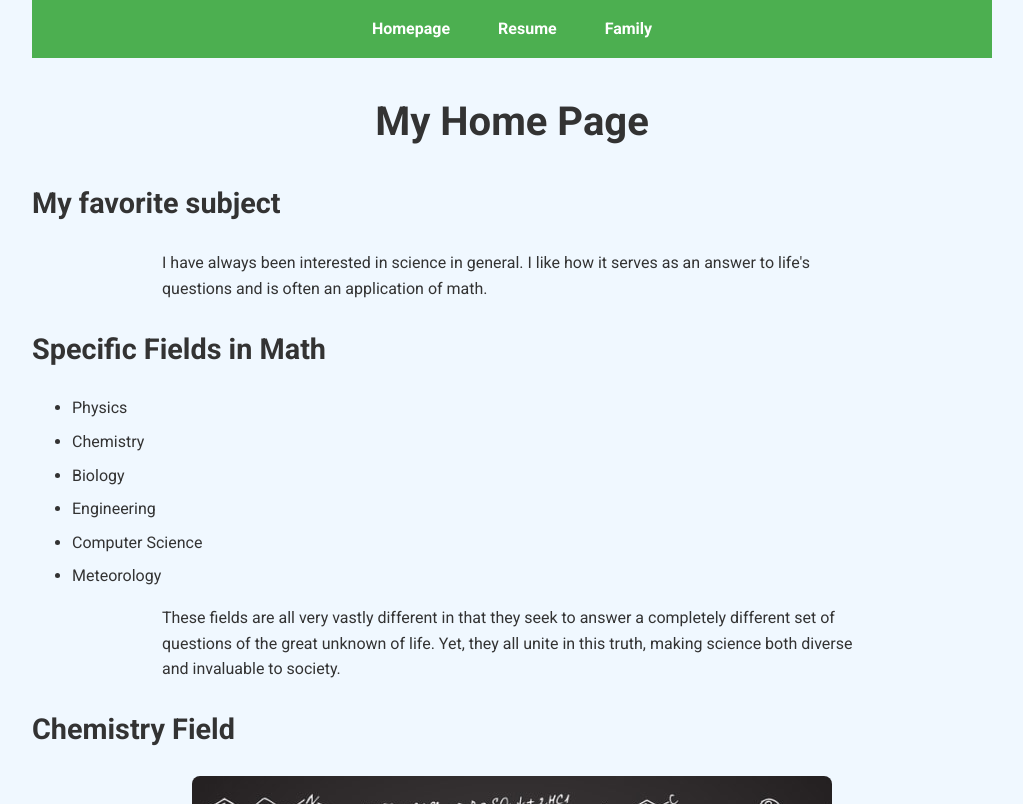
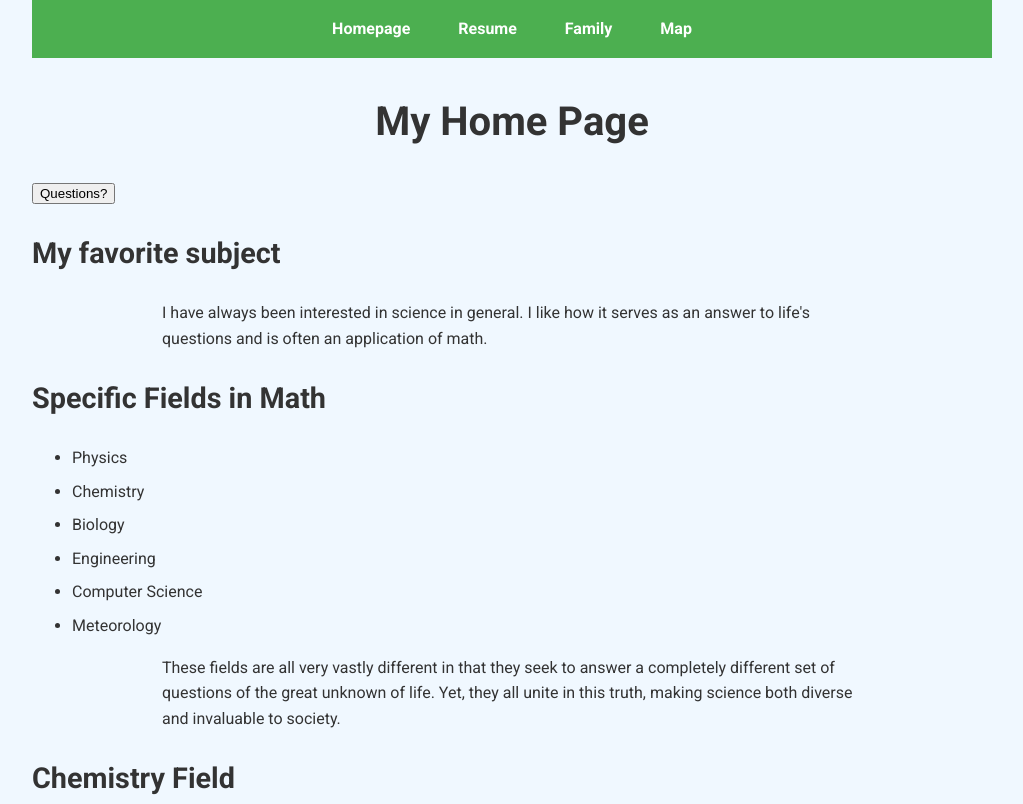
Before and after one commit to ekumar100/-Project3-ekumar100.github.io, a plain HTML site: page index.html in a window 1280 px wide. Shown: the top 804 px of the page, without its empty margins (128-1151 px from the left). Drawn offline with Linux system fonts and the light colour scheme.

Commit message:
Update index.html

```diff
--- a/index.html
+++ b/index.html
@@ -5,6 +5,7 @@
     <meta charset="UTF-8">
     <title>Home Page</title>
     <link rel="stylesheet" href="style/style.css">
+    <script src="js/script.js" defer></script>
   </head>
 
   <body class="index-page">
@@ -14,10 +15,12 @@
           <li><a href="index.html">Homepage</a></li>
           <li><a href="resume.html">Resume</a></li>
           <li><a href="family.html">Family</a></li>
+          <li><a href="map.html">Map</a></li>
         </ul>
       </nav>
     </header>
     <h1>My Home Page</h1>
+    <button id="questionBtn">Questions?</button>
     <h2>My favorite subject</h2>
     <p>I have always been interested in science in general. I like how it serves as an answer to life's questions and is often an application of math.</p>
     <h2>Specific Fields in Math</h2>
```
